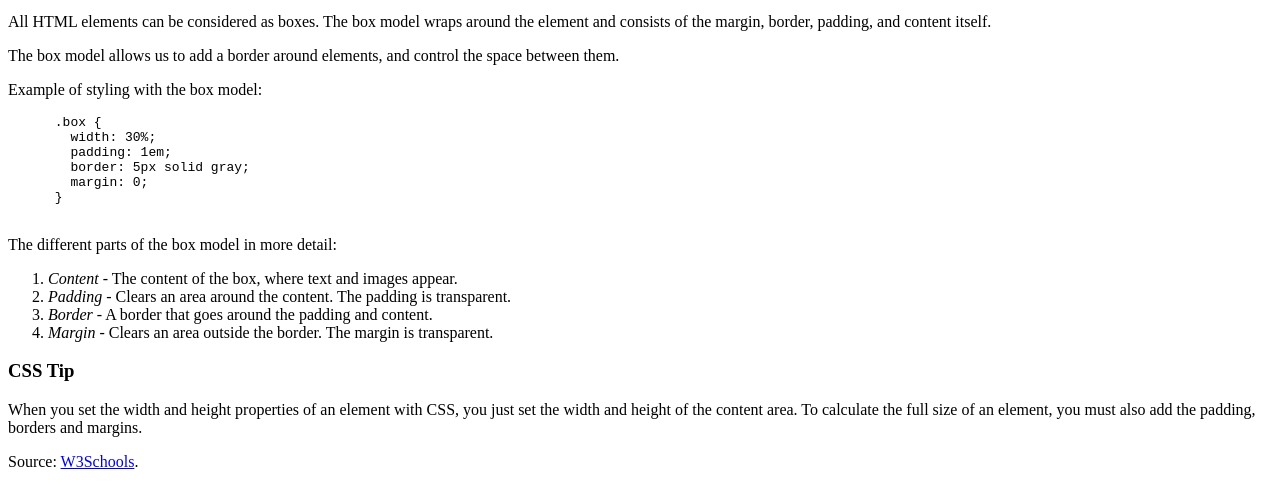
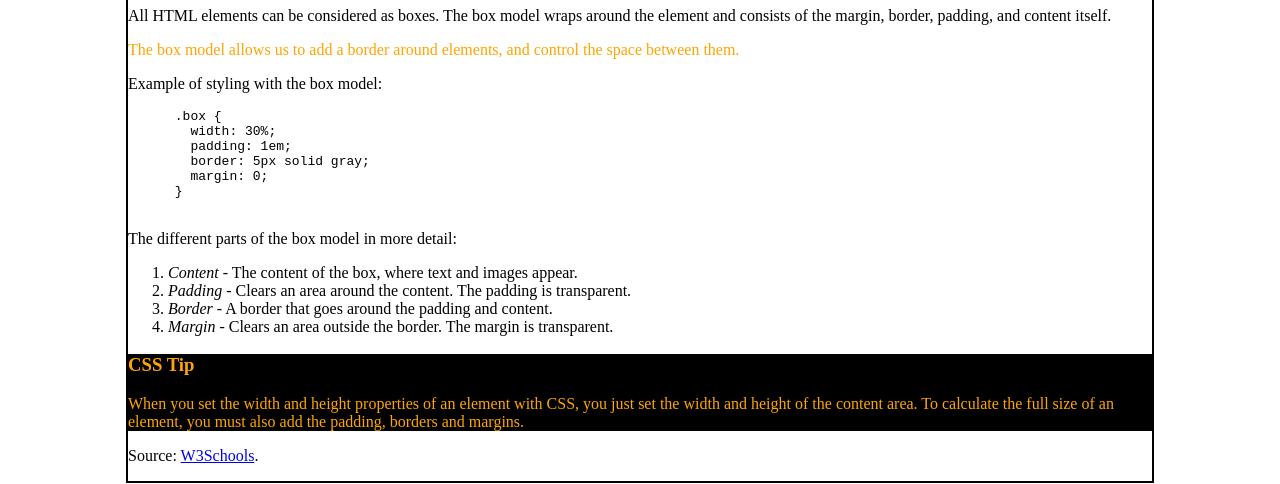
Before and after one commit to Laurand/box-model-demo, a plain HTML site: page index.html in a window 1280 px wide. Shown: the part 838-1322 px from the top of the page. Drawn offline with Linux system fonts and the light colour scheme.

Commit message:
Styling with lcasses, ids, and psuedo class

```diff
--- a/index.html
+++ b/index.html
@@ -5,7 +5,7 @@
   <title>Box Model Info</title>
   <link rel="stylesheet" type="text/css" href="styles/style.css">
 </head>
-<body>
+<body id="homepage">
   <header>
     <img src="http://lovemeow.com/wp-content/uploads/2011/05/4669827150_6725db354b_o.jpg" alt="kitten emerging from a cardboard box" >
     <h1>Box Model Info Sheet</h1>
@@ -29,7 +29,7 @@
     <p>All HTML elements can be considered as boxes. The box model wraps around the element and consists of the margin, border, padding, and content itself.</p>
 
 
-    <p>The box model allows us to add a border around elements, and control the space between them. </p>
+    <p class="highlight">The box model allows us to add a border around elements, and control the space between them. </p>
 
 
     <p>Example of styling with the box model:</p>
@@ -53,7 +53,7 @@
   </article>
 
 
-  <aside>
+  <aside class="highlight">
     <h3>CSS Tip</h3>
     <p>When you set the width and height properties of an element with CSS, you just set the width and height of the content area. To calculate the full size of an element, you must also add the padding, borders and margins.</p>
   </aside>
--- a/styles/style.css
+++ b/styles/style.css
@@ -0,0 +1,20 @@
+.highlight {
+  color: orange;
+}
+
+/* To space means this applies to aside tags
+that have a class of hightlight! */
+aside.highlight {
+  background-color: black;
+}
+
+#homepage {
+  width: 80%;
+  margin: auto;
+  border: 2px solid black;
+}
+a:hover {
+  color: red;
+  font-size: 2em;
+
+}
```
